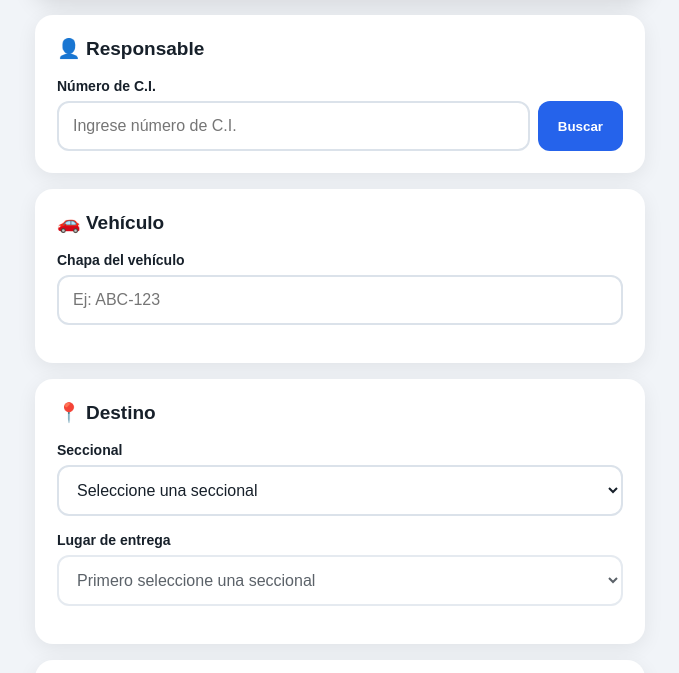
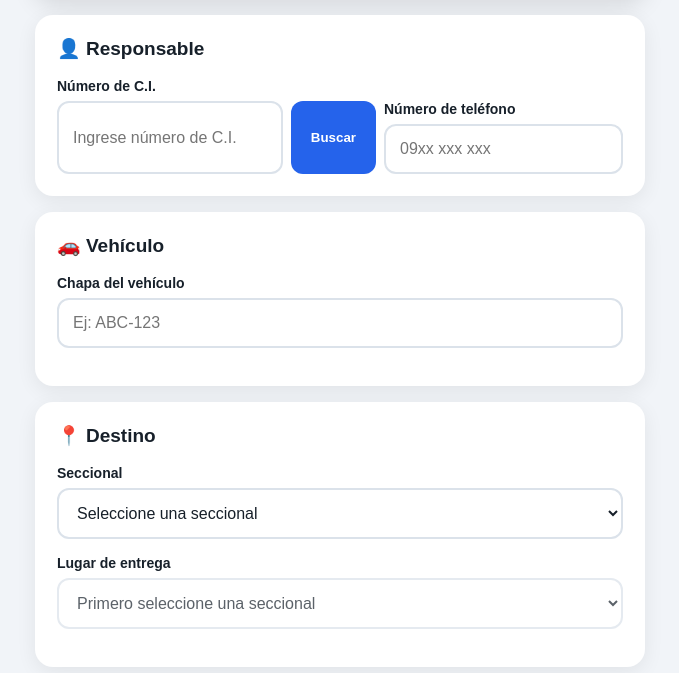
Before and after one commit to SrJoshua/logisticaMP, a plain HTML site: page index.html in a window 1280 px wide. Shown: the part 129-802 px from the top of the page, without its empty margins (300-979 px from the left). Drawn offline with Linux system fonts and the light colour scheme; no server answers.

Commit message:
Update index.html

```diff
--- a/index.html
+++ b/index.html
@@ -65,6 +65,16 @@
                 >
                     Buscar
                 </button>
+                <div class="form-group">
+                    <label for="telefono">Número de teléfono</label>
+                    <input
+                        type="tel"
+                        id="telefono"
+                        placeholder="09xx xxx xxx"
+                        maxlength="12"
+                        inputmode="numeric"
+                    >
+                </div>
 
             </div>
 
```
